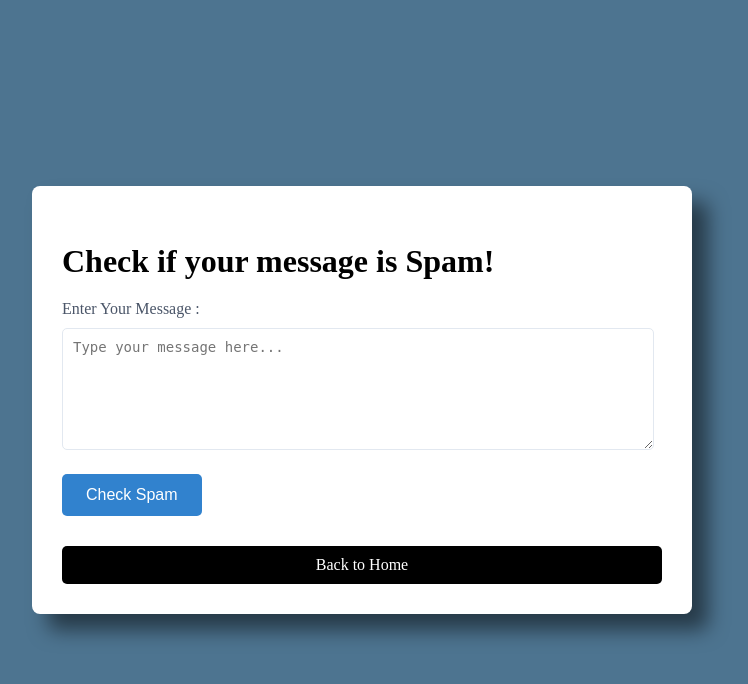
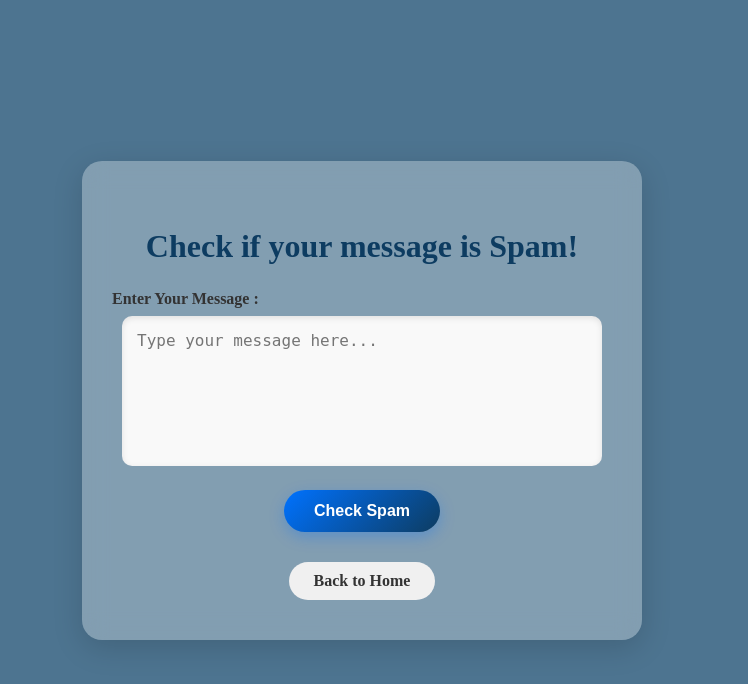
Before and after one commit to Poojachauhan25/SMS-Spam-Detection, a Django app: page /check-spam/ in a window 1280 px wide. Shown: the top 684 px of the page, without its empty margins (278-1026 px from the left). Run offline with Django 5.2, Linux system fonts and the light colour scheme; some web fonts are replaced.

Commit message:
Initial commit

```diff
--- a/detection/templates/check_spam.html
+++ b/detection/templates/check_spam.html
@@ -19,86 +19,141 @@
             min-height: 100vh;
         }
         .container {
-            background-color: white;
-            padding: 30px;
-            box-shadow: 16px 16px 20px rgba(0, 0, 0, 0.5);
-            border-radius: 8px;
-            width: 100%;
-            max-width: 600px;
+      background: rgba(255, 255, 255, 0.3);
+      backdrop-filter: blur(12px);
+      box-shadow: 0 8px 30px rgba(0, 0, 0, 0.15);
+      border-radius: 20px;
+      padding: 40px 30px;
+      width: 90%;
+      max-width: 500px;
+      text-align: center;
+      animation: fadeIn 1s ease-in-out;
     }
+
+    @keyframes fadeIn {
+      from {
+        opacity: 0;
+        transform: scale(0.95);
+      }
+      to {
+        opacity: 1;
+        transform: scale(1);
+      }
+    }
+
     h2 {
-            color: black;
-            font-size: 32px;
-            margin-bottom: 20px;
+      font-size: 2rem;
+      color: #0d3c61;
+      margin-bottom: 25px;
     }
+
     label {
-            color: #4a5568;
-            font-size: 16px;
+      display: block;
+      text-align: left;
+      margin-bottom: 8px;
+      font-weight: bold;
+      color: #333;
     }
+
     textarea {
-            width: 570px;
-            height: 100px;
-            padding: 10px;
-            margin-top: 10px;
-            border-radius: 5px;
-            border: 1px solid #e2e8f0;
-            font-size: 14px;
-            resize: vertical;
+      width: 90%;
+      height: 120px;
+      padding: 15px;
+      font-size: 1rem;
+      border: none;
+      border-radius: 10px;
+      background: #f9f9f9;
+      box-shadow: inset 0 2px 6px rgba(0, 0, 0, 0.1);
+      resize: none;
+      transition: all 0.3s ease;
     }
+
+    textarea:focus {
+      outline: 2px solid #0d3c61;
+      background: #ffffff;
+      box-shadow: 0 0 8px rgba(33, 150, 243, 0.7);
+    }
+
     button {
-            background-color: #3182ce;
+      margin-top: 20px;
+      padding: 12px 30px;
+      background: linear-gradient(135deg, #0072ff, #0d3c61);
       color: white;
-            padding: 12px 24px;
-            font-size: 16px;
-            border-radius: 5px;
+      text-align: left;
+      font-size: 1rem;
+      font-weight: bold;
       border: none;
+      border-radius: 50px;
       cursor: pointer;
-            margin-top: 20px;
-            transition: background-color 0.3s;
+      transition: all 0.3s ease;
+      box-shadow: 0 5px 15px rgba(0, 114, 255, 0.3);
     }
+
     button:hover {
-            border: 1px solid black;
-            background-color: #2b6cb0;
+      transform: scale(1.05);
+      background: linear-gradient(135deg, #0d3c61, #0072ff);
     }
+
     .result {
-            margin-top: 20px;
-            padding: 15px;
-            border-radius: 5px;
+      margin-top: 30px;
+      /* padding: 15px; */
+      border-radius: 12px;
+      font-size: 1.1rem;
+      font-weight: bold;
+      animation: slideIn 0.6s ease;
     }
+
+    @keyframes slideIn {
+      from {
+        opacity: 0;
+        transform: translateY(20px);
+      }
+      to {
+        opacity: 1;
+        transform: translateY(0);
+      }
+    }
+
     .spam {
-            background-color: #fce8e6;
-            color: #e53e3e;
+      background: #ffe6e6;
+      color: #d32f2f;
+      border: 1px solid #d32f2f;
     }
+
     .not-spam {
-            background-color: #e6fffa;
-            color: #38b2ac;
+      background: #e0f7e9;
+      color: #388e3c;
+      border: 1px solid #388e3c;
     }
+
     .back-btn {
-            display: block;
+      display: inline-block;
       margin-top: 30px;
-            padding: 10px 20px;
-            background-color: black;
-            color: white;
       text-decoration: none;
-            border-radius: 5px;
-            text-align: center;
+      font-weight: bold;
+      padding: 10px 25px;
+      border-radius: 30px;
+      background: #f0f0f0;
+      color: #333;
+      transition: all 0.3s ease;
     }
+
     .back-btn:hover {
-            /* border: solid black; */
-            background-color: rgb(37, 37, 37);
+      background: #dcdcdc;
+      transform: scale(1.05);
     }
 
     @media (max-width: 500px) {
-            body {
-                padding: 50px;
+            .body{
+                padding: 30px;
             }
             .container {
                 padding: 20px;
+                width: 280px;
             }
 
             textarea {
                 height: 100px;
-                width: 240px;
             }
 
             button, .back-btn {
@@ -114,7 +169,7 @@
         <form method="POST">
             {% csrf_token %}
             <label for="text">Enter Your Message :</label>
-            <textarea name="text" id="text" placeholder="Type your message here..."></textarea>
+            <textarea name="text" id="text" placeholder="Type your message here..." required></textarea>
             <button type="submit">Check Spam</button>
         </form>
 
```
Also changed, not shown: detection/templates/index.html (+74 -17 lines), db.sqlite3. Lines whose indentation alone changed are shown as unchanged.
